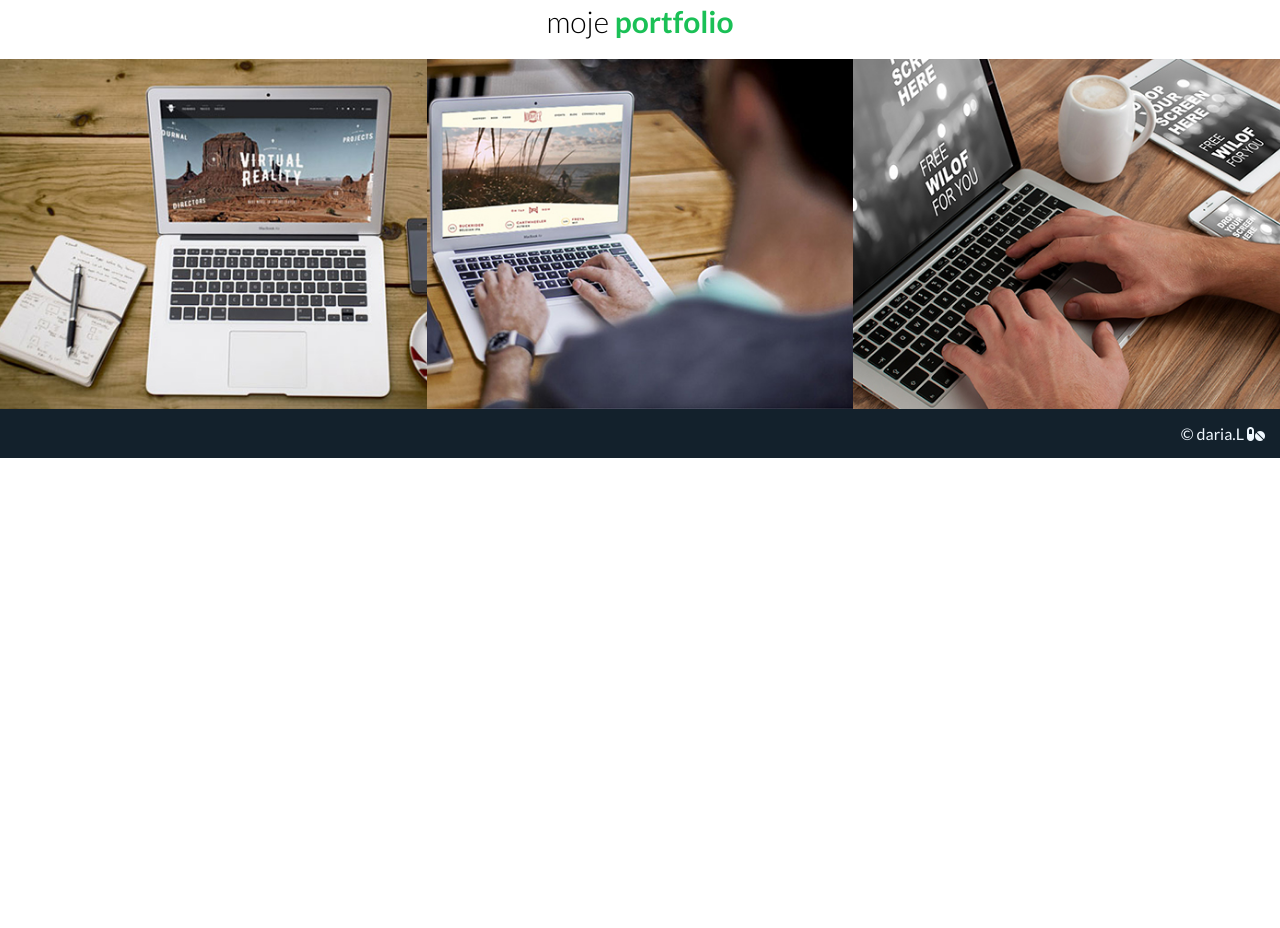
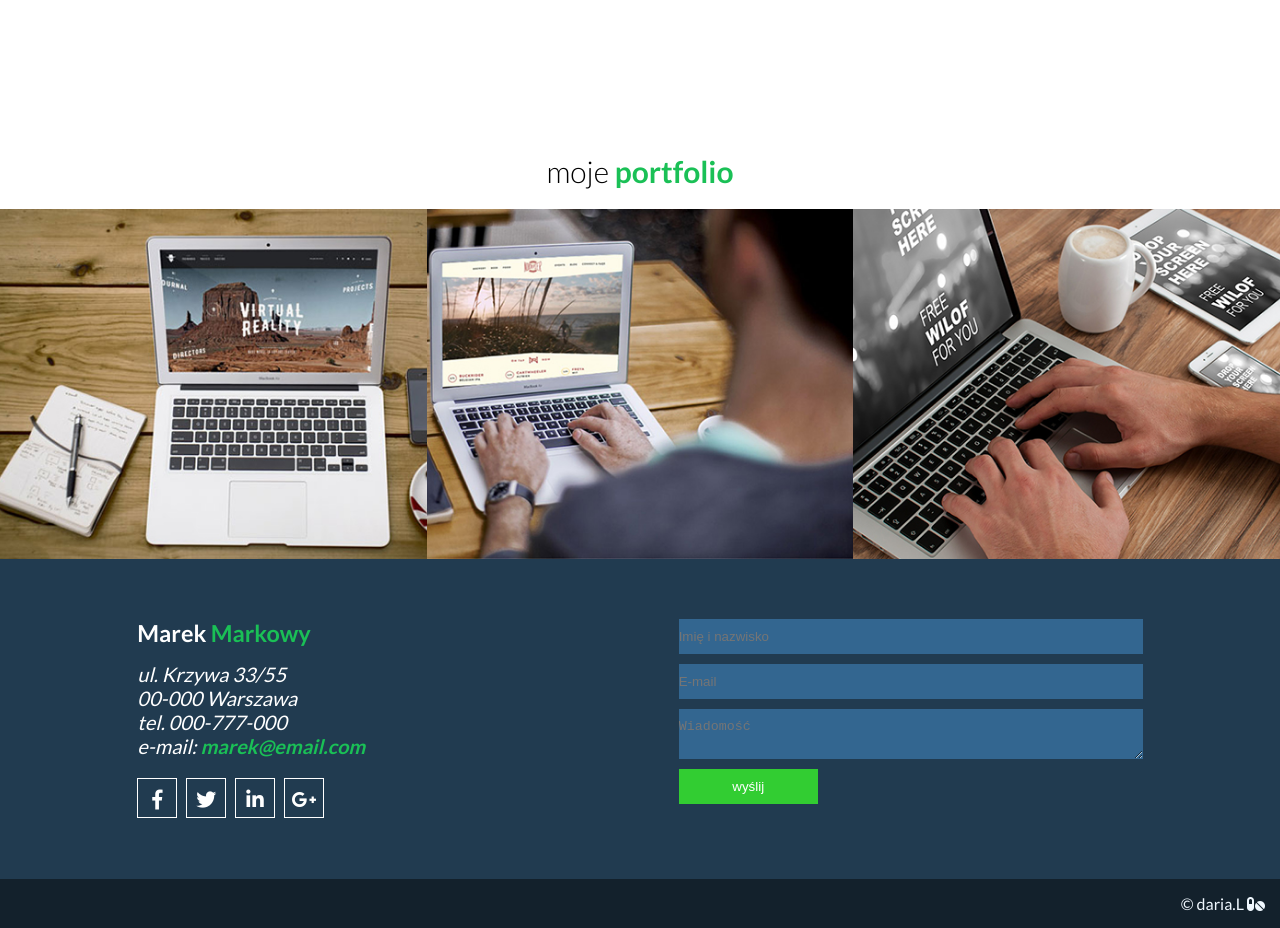
Before and after one commit to darialelito/projekt2, a plain HTML site: page index.html in a window 1280 px wide. Shown: the part 1648-2576 px from the top of the page. Before the commit the page ends 2106 px from the top, so only its background shows below. Drawn offline with Linux system fonts and the light colour scheme.

Commit message:
stworzenie sekcji contact

```diff
--- a/css/style.css
+++ b/css/style.css
@@ -108,6 +108,7 @@ h2 {
 
 /*START section.skills*/
 #skills {
+    min-height: 50vh;
     margin: 20px 60px 100px;
     text-align: center;
 }
@@ -125,6 +126,7 @@ h2 {
 
 /*START section-portfolio*/
 #portfolio {
+    min-height: 40vh;
     margin-top: 20px;
     text-align: center;
 }
@@ -160,7 +162,69 @@ h2 {
     background-image: url(../img/portfolio4.jpg);
 }
 
+/*START section-contact*/
+#contact {
+    min-height: 40vh;
+    padding: 60px 60px;
+    background-color: #213b50;
+    color: white;
+}
 
+#contact .container-contact {
+    display: flex;
+    justify-content: space-evenly;
+    /*    justify-content: center;*/
+}
+
+#contact .container-contact .contact-content {
+    flex-basis: 40%;
+    font-size: 20px;
+}
+
+#contact .container-contact .contact-content h3 {
+    padding-bottom: 15px;
+}
+
+#contact .container-contact .contact-content input,
+textarea {
+    display: block;
+    margin-bottom: 10px;
+    padding: 10px 0;
+    width: 100%;
+    background-color: #336690;
+    border: 0;
+}
+
+#contact .container-contact .contact-content input[type="submit"] {
+    width: 30%;
+    padding: 10px;
+    background-color: limegreen;
+    color: white;
+    border: 0;
+}
+
+#contact .social-icons a {
+    display: inline-block;
+    margin-top: 20px;
+    width: 40px;
+    height: 40px;
+    margin-right: 5px;
+    color: #fff;
+    text-align: center;
+    line-height: 40px;
+    border: 1px solid #fff;
+    transition: all 0.3s;
+}
+
+#contact .social-icons a:hover {
+    color: limegreen;
+    border-color: limegreen;
+    /*    transform: rotate(180deg);*/
+}
+
+#contact .social-icons a:hover i {
+    transform: rotate(180deg);
+}
 
 /*START footer*/
 .footer {
--- a/index.html
+++ b/index.html
@@ -74,6 +74,34 @@
         </div>
     </section>
 
+    <section id="contact">
+        <div class="container-contact">
+            <div class="contact-content">
+                <h3>Marek <span class="color">Markowy</span></h3>
+                <address>
+                    <p>ul. Krzywa 33/55</p>
+                    <p>00-000 Warszawa</p>
+                    <p>tel. 000-777-000</p>
+                    <p>e-mail: <span class="color">marek@email.com</span></p>
+                </address>
+                <div class="social-icons">
+                    <a href="http://facebook.com"><i class="fab fa-facebook-f"></i></a>
+                    <a href="http://twitter.com"><i class="fab fa-twitter"></i></a>
+                    <a href="http://linkedin.com"><i class="fab fa-linkedin-in"></i></a>
+                    <a href="http://google.com"><i class="fab fa-google-plus-g"></i></a>
+                </div>
+            </div>
+            <div class="contact-content">
+                <form action="https://formspree.io/darialelito@gmail.com" method="POST">
+                    <input type="text" name="name" id="" placeholder="Imię i nazwisko">
+                    <input type="email" name="mail" id="" placeholder="E-mail">
+                    <textarea name="message" id="" placeholder="Wiadomość"></textarea>
+                    <input type="submit" value="wyślij" id="">
+                </form>
+            </div>
+        </div>
+    </section>
+
     <footer class="footer">
         <p>&copy; daria.L <i class="fas fa-pills"></i></p>
     </footer>
```
